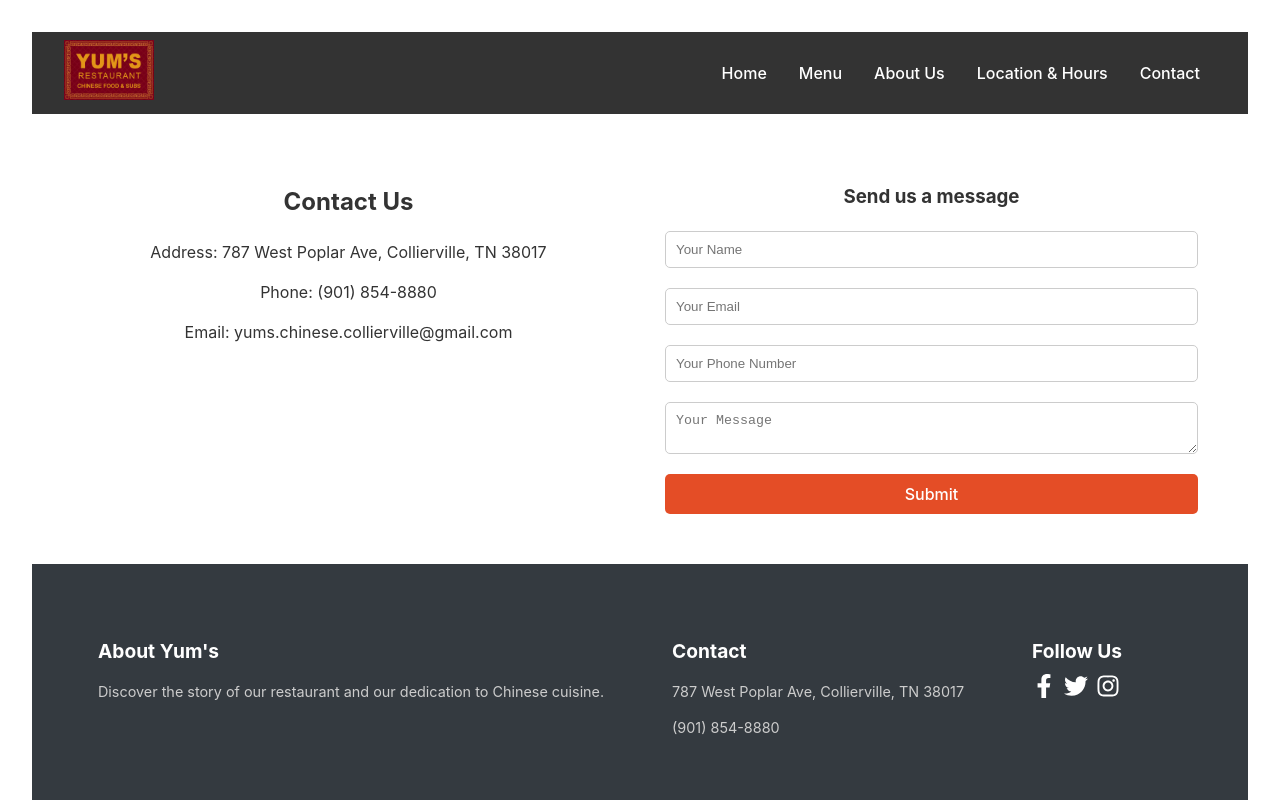
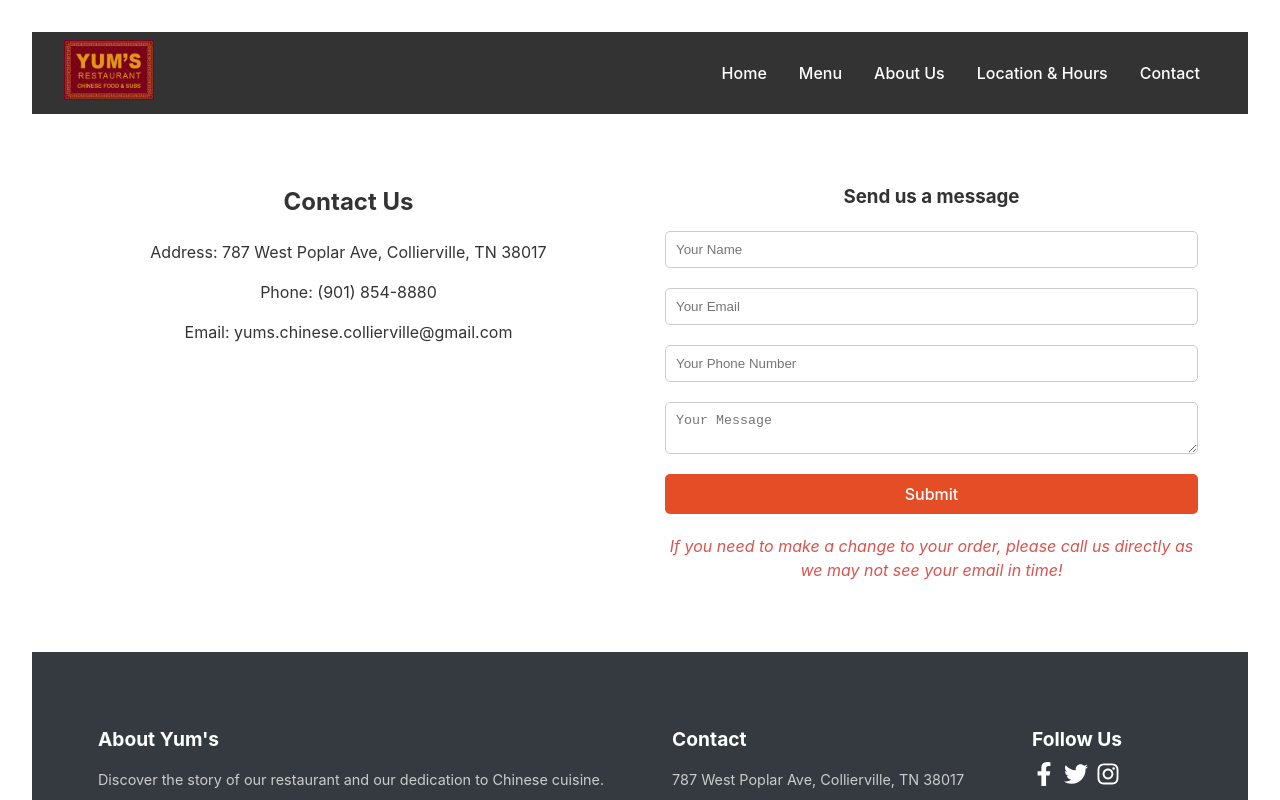
Before and after one commit to akaashkasi/YumsRestaurant, a React (Vite) app: page /contact in a window 1280 px wide. Shown: the top 800 px of the page. Built offline with nearby package versions, Linux system fonts and the light colour scheme.

Commit message:
Added notice statement for contact

```diff
--- a/src/client/components/Contact.jsx
+++ b/src/client/components/Contact.jsx
@@ -29,11 +29,11 @@ function Contact() {
             }
 
             await response.json();
-            setFormData({ name: '', email: '', phone: '', message: '' }); // Reset form fields
-            setSuccessMessage('Message has been sent. Thanks!'); // Set success message
+            setFormData({ name: '', email: '', phone: '', message: '' });
+            setSuccessMessage('Message has been sent. Thanks!');
         } catch (error) {
             console.error('Error:', error);
-            setSuccessMessage(''); // Clear success message in case of error
+            setSuccessMessage('');
         }
     };
 
@@ -82,7 +82,11 @@ function Contact() {
                     <button type="submit">Submit</button>
                 </form>
                 {successMessage && <div className="success-message">{successMessage}</div>}
+                <div className="order-change-notice">
+                    <p>If you need to make a change to your order, please call us directly as we may not see your email in time!</p>
+                </div>
             </div>
+
         </section>
     );
 }
--- a/src/client/components/css/Contact.css
+++ b/src/client/components/css/Contact.css
@@ -64,3 +64,11 @@
       margin-right: 0;
     }
   }
+
+  .order-change-notice p {
+    margin-top: 20px; /* Add some space above the message */
+    color: #d9534f; /* A color that stands out, like a warning red */
+    font-style: italic; /* Optional: make it italic to emphasize */
+    text-align: center; /* Center-align the text */
+    margin-bottom: 20px; /* Space below the message */
+  }
```
